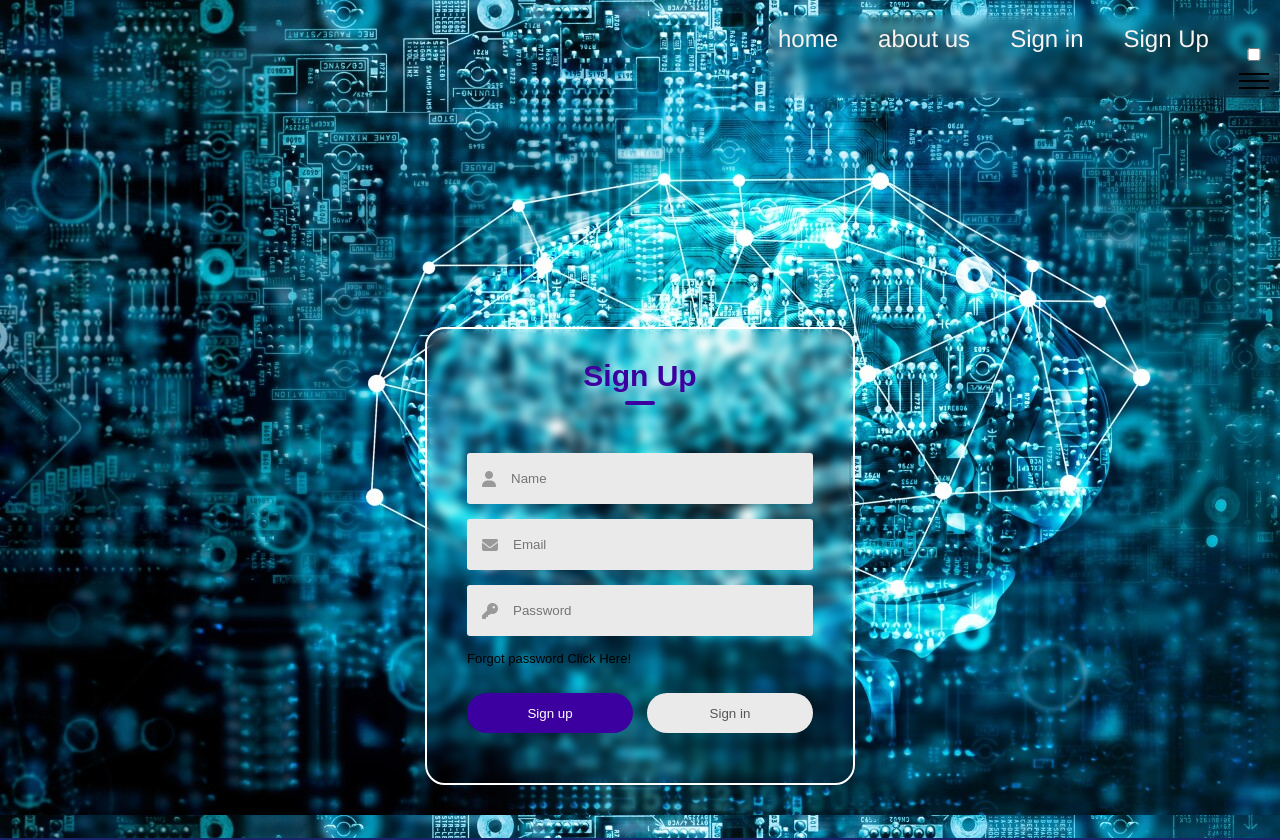
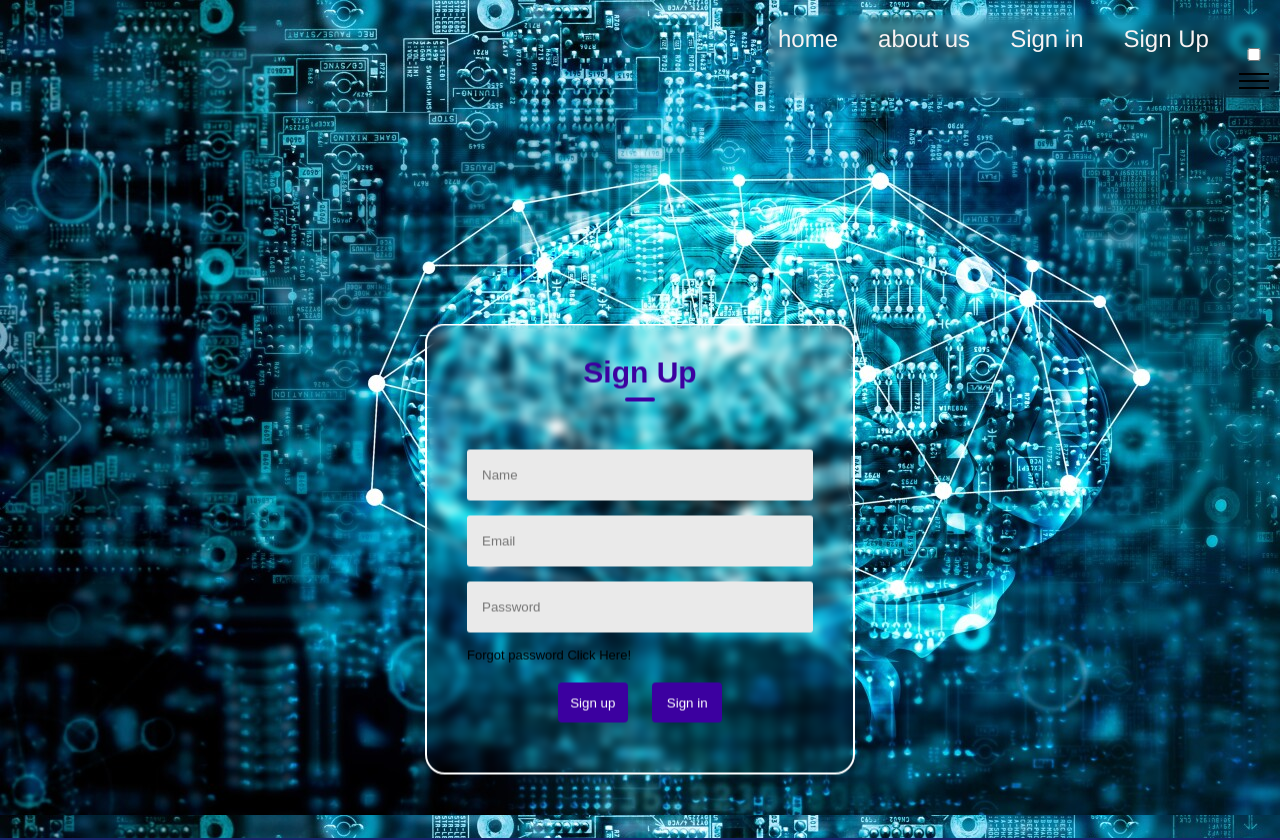
Before and after one commit to javascript142/MariamDolidze, a plain HTML site: page finalproect/sign.html in a window 1280 px wide. Shown: the top 840 px of the page. Drawn offline with Linux system fonts and the light colour scheme.

Commit message:
vamateb sotati shecvlil masalas

```diff
--- a/finalproect/script/sign.js
+++ b/finalproect/script/sign.js
@@ -1,22 +1,21 @@
-
-function handleRegistration() {
-    let nameField = document.getElementById('nameField').value;
-    let useremail = document.getElementById('useremail').value;
-    let userpassword = document.getElementById('userpassword').value;
-
-    let oldUsersData = localStorage.getItem('usersData');
-    oldUsersData = JSON.parse(oldUsersData);
-console.log(oldUsersData)
-    let user = {
-        nameField: nameField,
-        useremail: useremail,
-        userpassword: userpassword
-    };
-
+function handleRegistration(){
+    let userInf=
+    {
+       "username":document.getElementById("username").value,
+       "useremail":document.getElementById("useremail").value,
+       "userpassword":document.getElementById("userpassword").value,
+    }
+     let oldUsersData = localStorage.getItem('userInf');
+     oldUsersData = JSON.parse(oldUsersData);
+    //  let user = {
+    //     username: username,
+    //     useremail: useremail,
+    //     userpassword: userpassword,
+    // }
     if (oldUsersData === null) {
-        localStorage.setItem('usersData', JSON.stringify([user]));
+        localStorage.setItem('ldUsersData', JSON.stringify([userInf]));
     } else {
-        oldUsersData.push(user);
-        localStorage.setItem('usersData', JSON.stringify(oldUsersData));
+        oldUsersData.push(userInf);
+        localStorage.setItem('userInf', JSON.stringify(oldUsersData));
     }
 }
--- a/finalproect/sign.html
+++ b/finalproect/sign.html
@@ -31,36 +31,22 @@
       </div>
       </div>
 
+
     <div class="container">
         <div class="form-box">
             <h1 id="title">Sign Up</h1>
             <form action="/finalproect/sign.html">
-                <div class="input-group">
-                    <div class="input-field" id="nameField">
-                        <i class="fa-solid fa-user"></i>
-                        <input type="text" placeholder="Name" id="nameField">
+                        <input type="text" placeholder="Name" id="username" required>
+                        <input type="email" placeholder="Email" id="useremail" required>
+                        <input type="password" placeholder="Password" id="userpassword" required>
+                    <p> Forgot password Click Here!</p>
+                    <button type="button" id="submit" onclick="handleRegistration()"> Sign up </button>
+                    <button type="button" id="submit1"> Sign in </button>
 
-                    </div>
-                    <div class="input-field" id="useremail">
-                        <i class="fa-solid fa-envelope"></i>
-                        <input type="email" placeholder="Email" id="useremail">
-
-                    </div>
-                    <div class="input-field" id="userpassword">
-                        <i class="fa-solid fa-key"></i>
-                        <input type="password" placeholder="Password" id="userpassword" >
-
-                    </div>
-                    <p> Forgot password Click Here!</p>
-                </div>
-                <div class="btn-field">
-                    <button type="button"  id="signupBtn" onclick="handleRegistration()">Sign up</button>
-                    <button type="button" id="signinBtn" class="disable" onclick="handleLogin()">Sign in</button>
-                </div>
             </form>
         </div>
+    </div>
 
-    </div>
     </main>
     <footer>
         <div class="container1">
@@ -96,6 +82,7 @@
     </footer>
 
 
+
     <script type="text/javascript" src="/finalproect/script/sign.js">
 
     </script>
--- a/finalproect/signin.css
+++ b/finalproect/signin.css
@@ -119,16 +119,24 @@ body{
     left: 50%;
     transform: translateX(-50%);
 }
-.input-field{
+
+form p{
+    text-align: left;
+    font-size: 13px;
+}
+form p a{
+    text-decoration: none;
+    color: #3c00a0;
+}
+#username{
   background: #eaeaea;
-    margin: 15px ;
+  margin: 15px 0;
   border-radius: 3px;
   display: flex;
   align-items: center;
   max-height: 65px ;
   transition: max-height 0.5s;
   overflow:  hidden;
-
 }
 input{
   width: 100%;
@@ -137,10 +145,31 @@ input{
   outline: 0;
   padding: 18px 15px;
 }
-.input-field i{
+#username i{
   margin-left: 15px;
   color: #999;
 }
+#useremail{
+background: #eaeaea;
+margin: 15px 0;
+border-radius: 3px;
+display: flex;
+align-items: center;
+max-height: 65px ;
+transition: max-height 0.5s;
+overflow:  hidden;
+}
+#userpassword{
+background: #eaeaea;
+margin: 15px 0;
+border-radius: 3px;
+display: flex;
+align-items: center;
+max-height: 65px ;
+transition: max-height 0.5s;
+overflow:  hidden;
+}
+
 form p{
   text-align: left;
   font-size: 13px;
@@ -149,28 +178,47 @@ form p a{
   text-decoration: none;
   color: #3c00a0;
 }
+#submit {
+flex-basis: 45% ;
+background: #3c00a0;
+color: #fff;
+height: 40px;
+width: 70px;
+border-radius:4px;
+border: 0;
+cursor: pointer;
+}
+#submit:hover{
+background-color: aqua;
+color: #000;
+}
+#submit1{
+margin-top: 20px;
+margin-left: 20px;
+flex-basis: 45% ;
+background: #3c00a0;
+color: #fff;
+height: 40px;
+width: 70px;
+border-radius:4px;
+border: 0;
+cursor: pointer;
+}
+#submit1:hover{
+background-color: aqua;
+color: #000;
+}
 .btn-field{
-    width: 100%;
-    display: flex;
-    justify-content: space-between;
-    position: relative;
-}
-.btn-field button{
   flex-basis: 48% ;
   background: #3c00a0;
   color: #fff;
   height: 40px;
   border-radius: 20px;
   border: 0;
+  outline: 0;
   cursor: pointer;
 }
-.input-group{
-    height: 180px ;
-}
-.btn-field button :hover{
-    background: #eaeaea;
-    color: #555;
-}
+
 .container1{
     position: relative;
     padding: 30px;
--- a/finalproect/style/sign.css
+++ b/finalproect/style/sign.css
@@ -119,7 +119,7 @@ body{
     left: 50%;
     transform: translateX(-50%);
 }
-.input-field{
+#username{
     background: #eaeaea;
     margin: 15px 0;
     border-radius: 3px;
@@ -136,10 +136,31 @@ input{
     outline: 0;
     padding: 18px 15px;
 }
-.input-field i{
+#username i{
     margin-left: 15px;
     color: #999;
 }
+#useremail{
+  background: #eaeaea;
+  margin: 15px 0;
+  border-radius: 3px;
+  display: flex;
+  align-items: center;
+  max-height: 65px ;
+  transition: max-height 0.5s;
+  overflow:  hidden;
+}
+#userpassword{
+  background: #eaeaea;
+  margin: 15px 0;
+  border-radius: 3px;
+  display: flex;
+  align-items: center;
+  max-height: 65px ;
+  transition: max-height 0.5s;
+  overflow:  hidden;
+}
+
 form p{
     text-align: left;
     font-size: 13px;
@@ -148,12 +169,37 @@ form p a{
     text-decoration: none;
     color: #3c00a0;
 }
+#submit {
+  flex-basis: 45% ;
+  background: #3c00a0;
+  color: #fff;
+  height: 40px;
+  width: 70px;
+  border-radius:4px;
+  border: 0;
+  cursor: pointer;
+}
+#submit:hover{
+  background-color: aqua;
+  color: #000;
+}
+#submit1{
+  margin-top: 20px;
+  margin-left: 20px;
+  flex-basis: 45% ;
+  background: #3c00a0;
+  color: #fff;
+  height: 40px;
+  width: 70px;
+  border-radius:4px;
+  border: 0;
+  cursor: pointer;
+}
+#submit1:hover{
+  background-color: aqua;
+  color: #000;
+}
 .btn-field{
-    width: 100%;
-    display: flex;
-    justify-content: space-between;
-}
-.btn-field button{
     flex-basis: 48% ;
     background: #3c00a0;
     color: #fff;
@@ -162,15 +208,8 @@ form p a{
     border: 0;
     outline: 0;
     cursor: pointer;
-    transition: background 1s;
 }
-.input-group{
-    height: 240px ;
-}
-.btn-field button.disable{
-    background: #eaeaea;
-    color: #555;
-}
+
 .container1{
     position: relative;
     padding: 30px;
@@ -195,3 +234,17 @@ form p a{
       margin-left: 50px;
       color: #fff;
     }
+    @media only screen and (max-width:800px) {
+      /* For tablets: */
+     body{
+      width: 100%;
+      display:block;
+     }
+    }
+    @media only screen and (max-width:500px) {
+      /* For mobile phones: */
+      body{
+        width: 100%;
+        display:block;
+      }
+    }
```
Also changed, not shown: finalproect/index.html (+1 -0 lines), finalproect/script/signin.js (+11 -26 lines), finalproect/signin.html (+1 -10 lines), finalproect/style/style.css (line endings or trailing spaces). Lines whose indentation alone changed are shown as unchanged.
